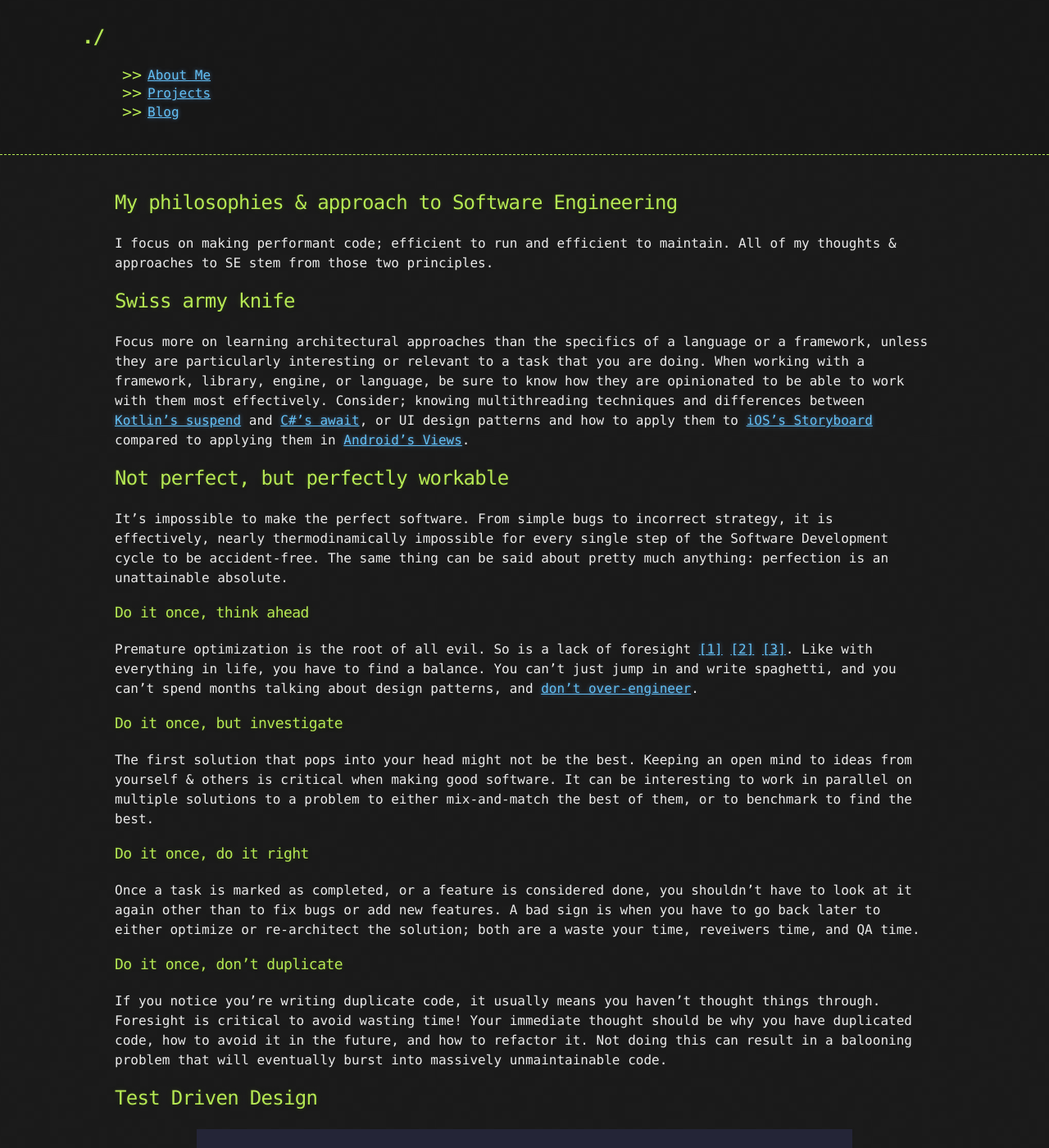
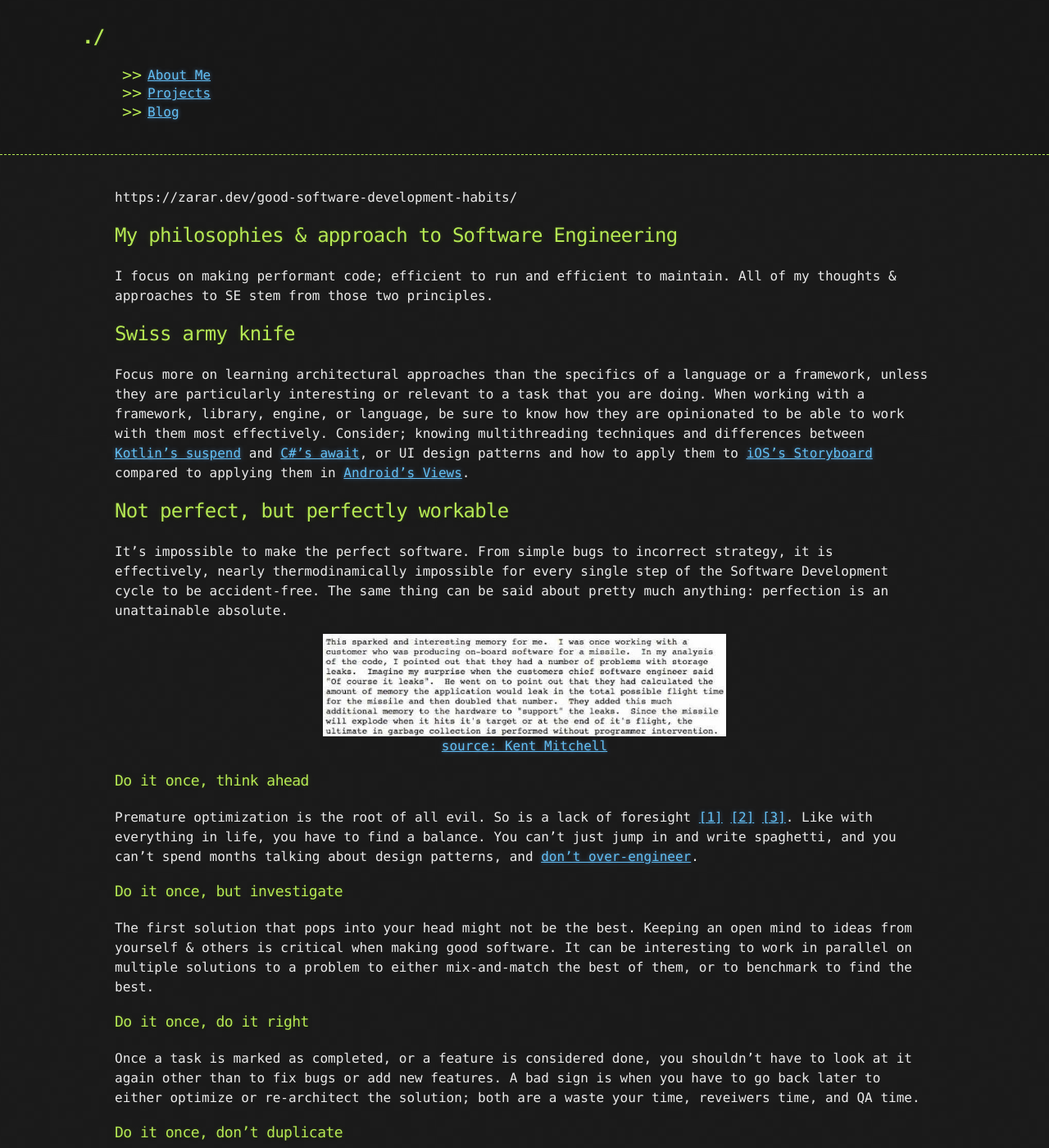
Before and after one commit to HubbleCommand/HubbleCommand.github.io, a Jekyll site: the page built from about/index.md, in a window 1280 px wide and 1400 px high. Shown: the whole window at 82% size. Built offline with Jekyll 4.4.1, drawn with Linux system fonts in a browser that asks for light colours; nearby versions of some CDN libraries.

Commit message:
abt missile memleak

```diff
--- a/about/index.md
+++ b/about/index.md
@@ -3,6 +3,7 @@ layout: default
 title: About
 ---
 
+https://zarar.dev/good-software-development-habits/
 
 ## My philosophies & approach to Software Engineering
 
@@ -15,6 +16,11 @@ Focus more on learning architectural approaches than the specifics of a language
 
 ## Not perfect, but perfectly workable
 It's impossible to make the perfect software. From simple bugs to incorrect strategy, it is effectively, nearly thermodinamically impossible for every single step of the Software Development cycle to be accident-free. The same thing can be said about pretty much anything: perfection is an unattainable absolute.
+
+<figure>
+<img style="margin: auto; display: block;" src="/assets/images/missile_memleak.jpg" height="125"/>
+<figcaption style="text-align: center;"><a href="https://devblogs.microsoft.com/oldnewthing/20180228-00/?p=98125">source: Kent Mitchell</a></figcaption>
+</figure>
 
 ### Do it once, think ahead
 Premature optimization is the root of all evil.
```
Also changed, not shown: assets/images/missile_memleak.jpg (added).
